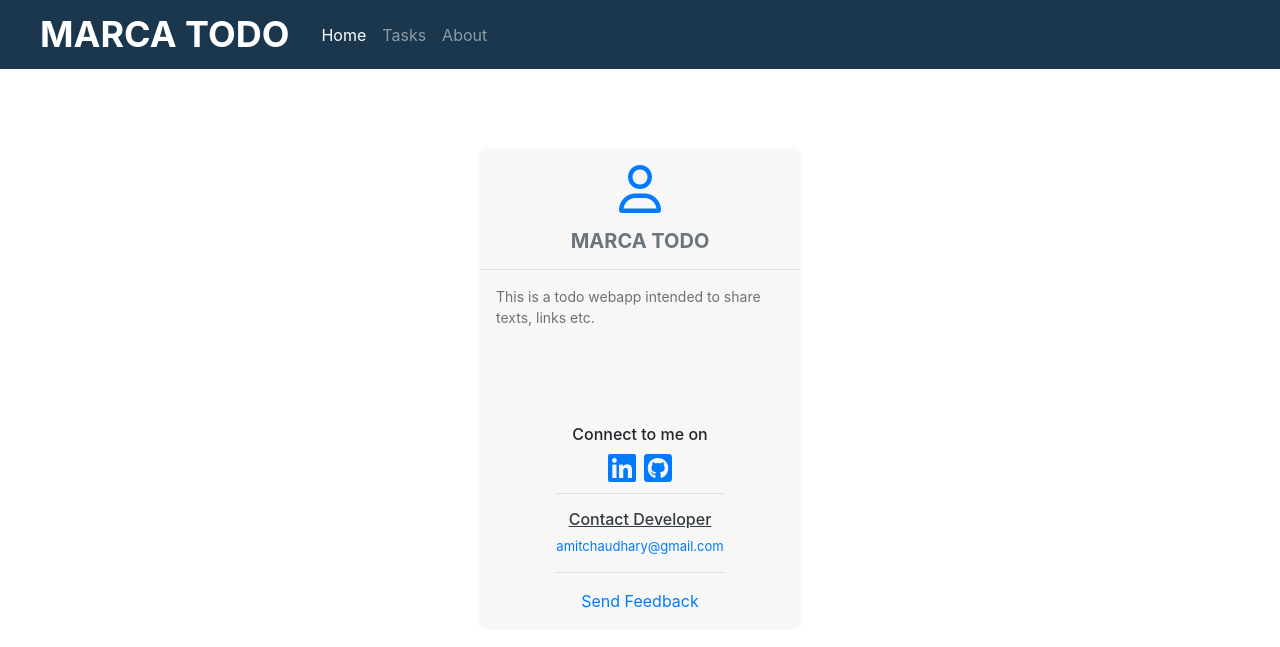
After one commit to amit9838/TodoList, a Django app: page /about/ in a window 1280 px wide. The commit adds this page. Shown: the top 647 px of the page. Run offline with Django 3.2, Linux system fonts and the light colour scheme; some libraries are stand-ins or nearby versions.

Commit message:
Improved card view, added dev-page, and few tweaks

```diff
--- a/home/static/home/style.css
+++ b/home/static/home/style.css
@@ -5,7 +5,7 @@ body {
 h1 {
     font-family: 'Segoe UI', Tahoma, Geneva, Verdana, sans-serif;
     border-radius: 5px;
-    background-color: seagreen;
+    background-color: #406882;
 }
 
 .main_container{
--- a/home/static/home/tasks.css
+++ b/home/static/home/tasks.css
@@ -6,7 +6,7 @@ body {
 h1 {
     font-family: 'Segoe UI', Tahoma, Geneva, Verdana, sans-serif;
     border-radius: 5px;
-    background-color: rgb(46, 117, 139);
+    background-color: #406882;
     margin-top: 20px;;
     color: white;
 }
--- a/home/urls.py
+++ b/home/urls.py
@@ -6,4 +6,5 @@ urlpatterns = [
     path('tasks/',views.task,name = 'tasks'),
     path('delete/<str:pk>',views.delete,name="delete"),
     path('update_task/<str:pk>', views.update, name = "update"),
+    path('about/', views.about, name = "about"),
 ]
--- a/home/views.py
+++ b/home/views.py
@@ -74,3 +74,6 @@ def update(request, pk):
         return render(request, "home/update_task.html",context)
     except:
         return redirect('add_task')
+
+def about(request):
+    return render(request,"home/about.html")
--- a/templates/base.html
+++ b/templates/base.html
@@ -6,13 +6,11 @@
 
 
  <link rel="stylesheet" href="{% static "base_style.css" %}">
-
+ <link rel="stylesheet" href="https://cdnjs.cloudflare.com/ajax/libs/font-awesome/6.1.1/css/all.min.css" integrity="sha512-KfkfwYDsLkIlwQp6LFnl8zNdLGxu9YAA1QvwINks4PhcElQSvqcyVLLD9aMhXd13uQjoXtEKNosOWaZqXgel0g==" crossorigin="anonymous" referrerpolicy="no-referrer" />
 <link rel="stylesheet" href="https://maxcdn.bootstrapcdn.com/bootstrap/4.0.0/css/bootstrap.min.css" integrity="sha384-Gn5384xqQ1aoWXA+058RXPxPg6fy4IWvTNh0E263XmFcJlSAwiGgFAW/dAiS6JXm" crossorigin="anonymous">
 <script src="https://code.jquery.com/jquery-3.2.1.slim.min.js" integrity="sha384-KJ3o2DKtIkvYIK3UENzmM7KCkRr/rE9/Qpg6aAZGJwFDMVNA/GpGFF93hXpG5KkN" crossorigin="anonymous"></script>
 <script src="https://cdnjs.cloudflare.com/ajax/libs/popper.js/1.12.9/umd/popper.min.js" integrity="sha384-ApNbgh9B+Y1QKtv3Rn7W3mgPxhU9K/ScQsAP7hUibX39j7fakFPskvXusvfa0b4Q" crossorigin="anonymous"></script>
 <script src="https://maxcdn.bootstrapcdn.com/bootstrap/4.0.0/js/bootstrap.min.js" integrity="sha384-JZR6Spejh4U02d8jOt6vLEHfe/JQGiRRSQQxSfFWpi1MquVdAyjUar5+76PVCmYl" crossorigin="anonymous"></script>
-
-<link href="https://cdnjs.cloudflare.com/ajax/libs/font-awesome/5.13.0/css/all.min.css" rel="stylesheet">
  <script src={% static "home/home.js"%}></script>
     <meta charset="UTF-8">
     <meta http-equiv="X-UA-Compatible" content="IE=edge">
--- /dev/null
+++ b/templates/home/about.html
@@ -0,0 +1,78 @@
+{% extends 'base.html' %}
+
+{% block head %}
+  {% load static %}
+  <link rel="stylesheet" href="{% static "home/style.css" %}">
+
+<style>
+    .main_container {
+        display: flex;
+        justify-content: center;
+    }
+    .about_card {
+        align-self: center;
+        margin-top: 10vh;
+        background-color: #F7F7F7;
+        min-width: 14rem;
+        width: 20rem;
+        max-width: 40rem;
+        min-height:30rem;
+        max-height: 60rem;
+
+        border-radius: .5rem;
+        box-shadow: 0 0 .25rem rgba(1, 1, 1, 0.05);
+
+    }
+</style>
+
+{% endblock head %}
+
+{% block title %}MARCA-TODO-About{% endblock title %}
+
+{% block content %}
+<div class="main_container">
+
+     <div class="about_card">
+        <div class="profile">
+            <p class="text-center pt-3" ><i class="far fa-user text-primary" style="font-size: 48px;" ></i>  </p>
+             <h5 class="title text-center text-secondary"><b>MARCA TODO </b></h5>
+            <hr>
+            <div class="content px-3 font-dark">
+                <p style="font-size: 14px; color: rgb(112, 112, 112);">This is a todo webapp intended to share texts, links etc.</p>
+            </div>
+            <div class="contact d-flex" style="justify-content: center;">
+                <div>
+                </div>
+
+                <div class="footer" style="position:absolute; bottom: 0;">
+                    <div class="socials" >
+                        <h6 class="text-center mb-0" >Connect to me on</h6>
+                        <div class="links d-flex" style="justify-content: center; font-size:32px;">
+                            <a href="https://www.linkedin.com/in/amit-chaudhary-2b8b22199"> <i class="fa-brands fa-linkedin px-1"> </i></a>
+                            <a href="https://github.com/amit9838"> <i class="fa-brands fa-github-square px-1"></i> </a>
+                        </div>
+                        <hr style="margin-top:0;">
+                    </div>
+
+                    <h6 class="text-center text-dark"><u> Contact Developer </u></h6>
+                    <!-- <p type="email" >amitchaudhary@gmail.com</p> -->
+                    <p class="mb-0" style="font-size: 13px;">
+                        <a href = "mailto:amitchaudhary0539@gmail.com = Feedback&body = Write a message here...">
+                            amitchaudhary@gmail.com
+                        </a>
+                    </p>
+
+                        <hr>
+                        <p class="text-center">
+                            <a href = "mailto:amitchaudhary0539@gmail.com = Feedback&body = Report a problem here" >
+                                Send Feedback
+                            </a>
+                        </p>
+                    </div>
+            </div>
+        </div>
+
+
+     </div>
+</div>
+{% endblock content %}
--- a/templates/home/delete.html
+++ b/templates/home/delete.html
@@ -5,19 +5,19 @@
 
 
 <div class="container">
-          <h1 class="text-center text-light  bg-danger mt-4" style="border-radius: 5px;">Delete</h1>
+          <h1 class="text-center text-light  mt-4" style="background-color: #B8405E; border-radius: 5px;">Delete</h1>
 <div class="card">
     <div class="card-body">
       <h4>Delete <span>{{item}}</span>?</h4>
 
       <div class="float-right" style="min-width: 120px;  width: 150px;  min-height: 30; height: 40px;" >
 
-      <a class="btn btn-secondary float-right" href="/tasks" >Cancel</a>
+      <a class="btn btn-secondary float-right btn-sm" href="/tasks" >Cancel</a>
 
 
       <form action="" method="POST">
       	{% csrf_token %}
-      	<input class="btn btn-danger"  type="submit" name="conform" value="Yes">
+      	<input class="btn btn-sm text-light" style="background-color: #B8405E;" type="submit" name="conform" value="Yes">
       </form>
  </div>
     </div>
--- a/templates/home/update_task.html
+++ b/templates/home/update_task.html
@@ -21,9 +21,9 @@
 <div class="container">
 
 
-          <h1 class="text-center text-light  bg-success mt-4" style="border-radius: 5px;">Update</h1>
+          <h1 class="text-center text-light mt-4 " style="border-radius: 5px; background-color: #146356;">Update</h1>
 <div class="card">
-    <div class="card-body">
+    <div class="card-body pb-0">
 
 		<form action="" method="POST">
                   {% csrf_token %}
@@ -36,7 +36,7 @@
                   <label for="desc">Description</label>
                   <textarea class="form-control" id="desc" name = "desc" rows="5">{{desc}}</textarea>
                 </div>
-                <button type="submit" class="btn btn-primary my-2" name="update">Update</button>
+                <button type="submit" class="btn btn-sm my-2 float-right text-light" style="background-color: #406882;" name="update">Update</button>
 
     	  </form>
     </div>
--- a/templates/partials/_navbar.html
+++ b/templates/partials/_navbar.html
@@ -1,5 +1,5 @@
- <nav class="navbar navbar-expand-lg navbar-dark bg-dark">
-        <a class="navbar-brand  mx-4" href="/"> <h3 id="logo" style="font-weight: bold; font-size: 36px; margin-top: 0px; margin-bottom: 0px; font-family: -apple-system, BlinkMacSystemFont, 'Segoe UI', Roboto, Oxygen, Ubuntu, Cantarell, 'Open Sans', 'Helvetica Neue', sans-serif;" > TODO </h3> </a>
+ <nav class="navbar navbar-expand-lg navbar-dark" style="background-color: #1A374D;">
+        <a class="navbar-brand  mx-4" href="/"> <h3 id="logo" style="font-weight: bold; font-size: 36px; margin-top: 0px; margin-bottom: 0px; font-family: -apple-system, BlinkMacSystemFont, 'Segoe UI', Roboto, Oxygen, Ubuntu, Cantarell, 'Open Sans', 'Helvetica Neue', sans-serif;" > MARCA TODO </h3> </a>
         <button class="navbar-toggler" type="button" data-toggle="collapse" data-target="#navbarNav" aria-controls="navbarNav" aria-expanded="false" aria-label="Toggle navigation">
           <span class="navbar-toggler-icon"></span>
         </button>
@@ -11,6 +11,9 @@
             <li class="nav-item">
               <a class="nav-link" href="/tasks">Tasks</a>
             </li>
+            <li class="nav-item">
+              <a class="nav-link" href="/about">About</a>
+            </li>
 
           </ul>
         </div>
--- a/todoList/settings.py
+++ b/todoList/settings.py
@@ -25,7 +25,7 @@ BASE_DIR = Path(__file__).resolve().parent.parent
 SECRET_KEY = 'django-insecure-0k1#llsi7z1&#4ot6pbf4+lawiim!nkhhutn(js%!!a44qwzgr'
 
 # SECURITY WARNING: don't run with debug turned on in production!
-DEBUG = False
+DEBUG = True
 
 ALLOWED_HOSTS = [
                '*',
```
Also changed, not shown: templates/home/add_task.html (+5 -5 lines), templates/home/tasks.html (+36 -18 lines).
